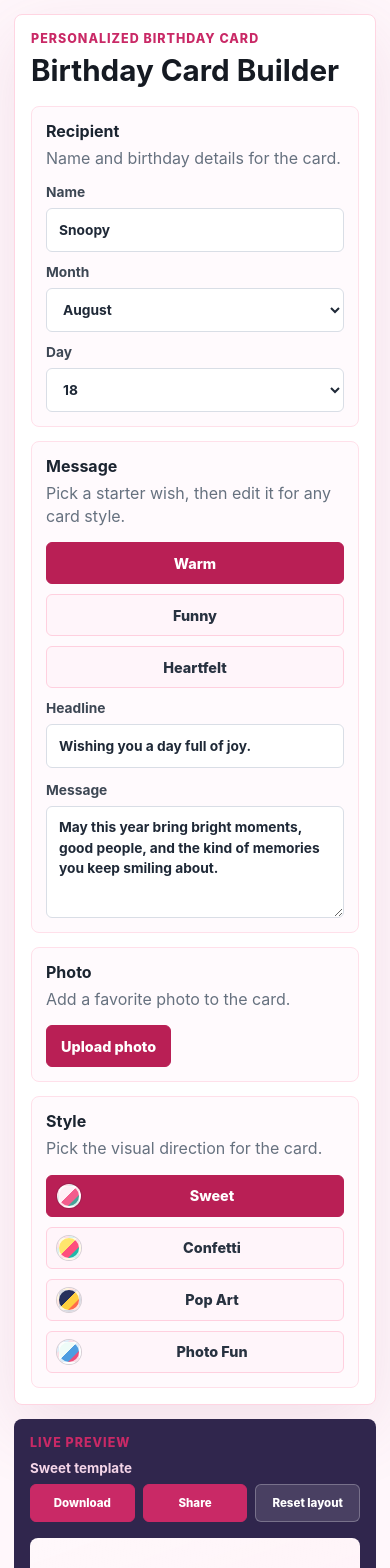
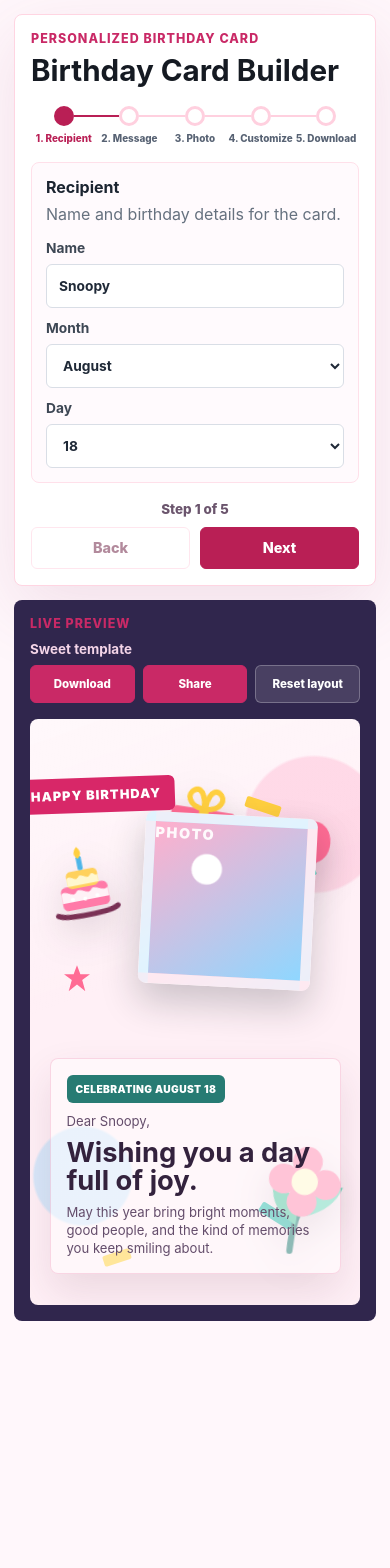
Before and after one commit to jadecodelab/personalized-birthday-card, a React (Vite) app: page / in a window 390 px wide. Shown: the top 1568 px of the page. After the commit the page ends 1335 px from the top, so only its background shows below. Built offline with nearby package versions, Linux system fonts and the light colour scheme.

Commit message:
Add progress indicator to card creation flow

```diff
--- a/src/App.tsx
+++ b/src/App.tsx
@@ -50,7 +50,16 @@ const cardTemplates = [
   { id: "photo", label: "Photo Fun" },
 ] as const;
 
+const wizardSteps = [
+  { id: "recipient", label: "Recipient" },
+  { id: "message", label: "Message" },
+  { id: "photo", label: "Photo" },
+  { id: "customize", label: "Customize" },
+  { id: "download", label: "Download" },
+] as const;
+
 type CardTemplateId = (typeof cardTemplates)[number]["id"];
+type WizardStepId = (typeof wizardSteps)[number]["id"];
 type MovableItemId =
   | "cake"
   | "flowers"
@@ -290,6 +299,8 @@ export default function App() {
     useState<MovableItemId | null>(null);
   const [isExporting, setIsExporting] = useState(false);
   const [exportStatus, setExportStatus] = useState("");
+  const [currentWizardStepId, setCurrentWizardStepId] =
+    useState<WizardStepId>("recipient");
   const photoInputRef = useRef<HTMLInputElement>(null);
   const previewCardRef = useRef<HTMLDivElement>(null);
   const dragStateRef = useRef<{
@@ -314,6 +325,12 @@ export default function App() {
   const cardPreviewClassName = `card-preview card-preview--${selectedTemplate.id}`;
   const selectedMovableLayout = movableLayouts[selectedTemplate.id];
   const cardFileName = `${getSafeFileName(previewName)}-birthday-card.png`;
+  const currentWizardStepIndex = wizardSteps.findIndex(
+    (step) => step.id === currentWizardStepId,
+  );
+  const currentWizardStep = wizardSteps[currentWizardStepIndex] ?? wizardSteps[0];
+  const isFirstWizardStep = currentWizardStepIndex === 0;
+  const isLastWizardStep = currentWizardStepIndex === wizardSteps.length - 1;
 
   function handleBirthdayMonthChange(value: string) {
     const nextMonth = Number(value);
@@ -473,6 +490,22 @@ export default function App() {
     }`;
   }
 
+  function handlePreviousWizardStep() {
+    if (isFirstWizardStep) {
+      return;
+    }
+
+    setCurrentWizardStepId(wizardSteps[currentWizardStepIndex - 1].id);
+  }
+
+  function handleNextWizardStep() {
+    if (isLastWizardStep) {
+      return;
+    }
+
+    setCurrentWizardStepId(wizardSteps[currentWizardStepIndex + 1].id);
+  }
+
   async function getCardPngBlob() {
     if (!previewCardRef.current) {
       throw new Error("The card preview is not ready yet.");
@@ -546,7 +579,31 @@ export default function App() {
           <h1>Birthday Card Builder</h1>
         </div>
 
+        <div className="wizard-shell">
+          <ol className="wizard-progress" aria-label="Birthday card steps">
+            {wizardSteps.map((step, index) => {
+              const isCurrentStep = step.id === currentWizardStep.id;
+              const isFinishedStep = index < currentWizardStepIndex;
+
+              return (
+                <li
+                  key={step.id}
+                  className={`wizard-progress-item ${
+                    isCurrentStep || isFinishedStep ? "is-filled" : ""
+                  }`}
+                  aria-current={isCurrentStep ? "step" : undefined}
+                >
+                  <span className="wizard-dot" aria-hidden="true" />
+                  <span className="wizard-step-label">
+                    {index + 1}. {step.label}
+                  </span>
+                </li>
+              );
+            })}
+          </ol>
+
           <div className="control-stack">
+            {currentWizardStep.id === "recipient" && (
               <section className="control-group" aria-labelledby="recipient-title">
                 <div>
                   <h2 id="recipient-title">Recipient</h2>
@@ -582,7 +639,9 @@ export default function App() {
                     Day
                     <select
                       value={birthdayDay}
-                  onChange={(event) => setBirthdayDay(Number(event.target.value))}
+                      onChange={(event) =>
+                        setBirthdayDay(Number(event.target.value))
+                      }
                     >
                       {availableDays.map((day) => (
                         <option key={day} value={day}>
@@ -593,7 +652,9 @@ export default function App() {
                   </label>
                 </div>
               </section>
+            )}
 
+            {currentWizardStep.id === "message" && (
               <section className="control-group" aria-labelledby="message-title">
                 <div>
                   <h2 id="message-title">Message</h2>
@@ -634,7 +695,9 @@ export default function App() {
                   </label>
                 </div>
               </section>
+            )}
 
+            {currentWizardStep.id === "photo" && (
               <section className="control-group" aria-labelledby="photo-title">
                 <div>
                   <h2 id="photo-title">Photo</h2>
@@ -661,13 +724,17 @@ export default function App() {
                     </button>
                   )}
                 </div>
-            {photoFileName && <p className="photo-file-name">{photoFileName}</p>}
+                {photoFileName && (
+                  <p className="photo-file-name">{photoFileName}</p>
+                )}
               </section>
+            )}
 
+            {currentWizardStep.id === "customize" && (
               <section className="control-group" aria-labelledby="style-title">
                 <div>
-              <h2 id="style-title">Style</h2>
-              <p>Pick the visual direction for the card.</p>
+                  <h2 id="style-title">Customize</h2>
+                  <p>Pick the visual direction and arrange the card preview.</p>
                 </div>
                 <div className="template-grid" aria-label="Template options">
                   {cardTemplates.map((template) => (
@@ -686,7 +753,81 @@ export default function App() {
                     </button>
                   ))}
                 </div>
+                <div className="wizard-inline-actions">
+                  <button
+                    className="secondary-button"
+                    type="button"
+                    onClick={handleResetMovableLayout}
+                  >
+                    Reset layout
+                  </button>
+                </div>
               </section>
+            )}
+
+            {currentWizardStep.id === "download" && (
+              <section className="control-group" aria-labelledby="download-title">
+                <div>
+                  <h2 id="download-title">Download</h2>
+                  <p>Save the finished card or open the share sheet.</p>
+                </div>
+                <div className="download-actions">
+                  <button
+                    className="export-button"
+                    type="button"
+                    disabled={isExporting}
+                    onClick={handleDownloadCard}
+                  >
+                    Download card
+                  </button>
+                  <button
+                    className="export-button"
+                    type="button"
+                    disabled={isExporting}
+                    onClick={handleShareCard}
+                  >
+                    Share card
+                  </button>
+                </div>
+                {exportStatus && (
+                  <p className="wizard-export-status" role="status">
+                    {exportStatus}
+                  </p>
+                )}
+              </section>
+            )}
+          </div>
+
+          <div className="wizard-navigation">
+            <button
+              className="secondary-button"
+              type="button"
+              disabled={isFirstWizardStep}
+              onClick={handlePreviousWizardStep}
+            >
+              Back
+            </button>
+            <span>
+              Step {currentWizardStepIndex + 1} of {wizardSteps.length}
+            </span>
+            {isLastWizardStep ? (
+              <button
+                className="secondary-button"
+                type="button"
+                onClick={() => setCurrentWizardStepId("recipient")}
+              >
+                Edit again
+              </button>
+            ) : (
+              <button
+                className="wizard-next-button"
+                type="button"
+                onClick={handleNextWizardStep}
+              >
+                Next
+              </button>
+            )}
+          </div>
         </div>
       </section>
 
--- a/src/styles.css
+++ b/src/styles.css
@@ -75,6 +75,127 @@ h1 {
 .builder-header {
   display: grid;
   gap: 10px;
+}
+
+.wizard-shell {
+  display: grid;
+  gap: 18px;
+}
+
+.wizard-progress {
+  display: grid;
+  grid-template-columns: repeat(5, minmax(0, 1fr));
+  gap: 0;
+  padding: 0;
+  margin: 0;
+  list-style: none;
+}
+
+.wizard-progress-item {
+  position: relative;
+  display: grid;
+  justify-items: center;
+  gap: 7px;
+  color: #576273;
+  font-size: 0.72rem;
+  font-weight: 800;
+  text-align: center;
+}
+
+.wizard-progress-item:not(:last-child)::after {
+  content: "";
+  position: absolute;
+  top: 10px;
+  left: calc(50% + 11px);
+  width: calc(100% - 22px);
+  height: 2px;
+  background: #ffd0df;
+}
+
+.wizard-progress-item.is-filled:not(:last-child)::after {
+  background: #b91f55;
+}
+
+.wizard-dot {
+  position: relative;
+  z-index: 1;
+  width: 22px;
+  height: 22px;
+  display: grid;
+  place-items: center;
+  background: #ffffff;
+  border: 3px solid #ffd0df;
+  border-radius: 50%;
+}
+
+.wizard-progress-item.is-filled .wizard-dot {
+  background: #b91f55;
+  border-color: #b91f55;
+}
+
+.wizard-progress-item[aria-current="step"] {
+  color: #b91f55;
+}
+
+.wizard-step-label {
+  overflow-wrap: anywhere;
+}
+
+.wizard-navigation {
+  display: grid;
+  grid-template-columns: minmax(96px, 1fr) auto minmax(96px, 1fr);
+  align-items: center;
+  gap: 12px;
+}
+
+.wizard-navigation span {
+  color: #6b556d;
+  font-size: 0.84rem;
+  font-weight: 800;
+  text-align: center;
+}
+
+.wizard-next-button {
+  min-height: 42px;
+  display: inline-grid;
+  place-items: center;
+  padding: 10px 14px;
+  color: #ffffff;
+  background: #b91f55;
+  border: 1px solid #b91f55;
+  border-radius: 6px;
+  cursor: pointer;
+  font-size: 0.9rem;
+  font-weight: 800;
+}
+
+.wizard-next-button:hover,
+.wizard-next-button:focus-visible {
+  background: #d82768;
+  border-color: #d82768;
+  box-shadow: 0 10px 24px rgb(216 39 104 / 0.12);
+  outline: none;
+}
+
+.wizard-inline-actions,
+.download-actions {
+  display: flex;
+  flex-wrap: wrap;
+  gap: 10px;
+}
+
+.download-actions .export-button {
+  min-height: 42px;
+  padding: 10px 14px;
+  font-size: 0.9rem;
+}
+
+.wizard-export-status {
+  margin: -4px 0 0;
+  color: #6d5870;
+  font-size: 0.84rem;
+  font-weight: 700;
+  line-height: 1.35;
 }
 
 .control-stack {
@@ -211,6 +332,12 @@ textarea {
   border-color: #d82768;
   box-shadow: 0 0 0 3px rgb(216 39 104 / 0.16);
   outline: none;
+}
+
+.secondary-button:disabled {
+  cursor: not-allowed;
+  opacity: 0.52;
+  box-shadow: none;
 }
 
 .photo-file-name {
@@ -398,7 +525,7 @@ textarea {
   --sticker-a: #ffcf3f;
   --sticker-b: #31c6b4;
   --sticker-c: #ff6b94;
-  --media-height: clamp(220px, 30vw, 300px);
+  --media-height: clamp(200px, 28vw, 270px);
   --photo-size: calc(var(--media-height) * 0.92);
   width: 100%;
   max-width: 400px;
@@ -407,10 +534,10 @@ textarea {
   min-height: 0;
   margin: 0 auto;
   display: grid;
-  grid-template-rows: var(--media-height) auto;
+  grid-template-rows: var(--media-height) minmax(0, 1fr);
   align-content: start;
-  gap: 22px;
-  padding: 34px;
+  gap: 18px;
+  padding: 30px 34px 44px;
   background:
     linear-gradient(160deg, rgb(255 255 255 / 0.5), transparent 42%),
     var(--card-surface);
@@ -470,7 +597,7 @@ textarea {
 
 .card-preview--elegant {
   grid-template-columns: minmax(0, 1fr) minmax(170px, 0.56fr);
-  grid-template-rows: var(--media-height) auto;
+  grid-template-rows: var(--media-height) minmax(0, 1fr);
   background:
     radial-gradient(circle at 86% 18%, rgb(255 175 204 / 0.38) 0 12%, transparent 12.5%),
     radial-gradient(circle at 16% 78%, rgb(141 215 255 / 0.35) 0 9%, transparent 9.5%),
@@ -530,9 +657,9 @@ textarea {
 
 .card-preview--playful {
   grid-template-columns: minmax(0, 1fr) minmax(190px, 0.72fr);
-  grid-template-rows: var(--media-height) auto;
+  grid-template-rows: var(--media-height) minmax(0, 1fr);
   align-content: start;
-  gap: 18px 24px;
+  gap: 16px 24px;
   background:
     radial-gradient(circle at 14% 18%, rgb(255 255 255 / 0.8) 0 3%, transparent 3.3%),
     radial-gradient(circle at 80% 24%, rgb(255 107 148 / 0.34) 0 4%, transparent 4.4%),
@@ -597,8 +724,8 @@ textarea {
 }
 
 .card-preview--bold {
-  grid-template-rows: var(--media-height) auto;
-  gap: 20px;
+  grid-template-rows: var(--media-height) minmax(0, 1fr);
+  gap: 16px;
   border: 4px solid #fff9f2;
   background:
     repeating-linear-gradient(
@@ -674,9 +801,9 @@ textarea {
 }
 
 .card-preview--photo {
-  grid-template-rows: var(--media-height) auto;
-  gap: 18px;
-  padding: 24px;
+  grid-template-rows: var(--media-height) minmax(0, 1fr);
+  gap: 16px;
+  padding: 24px 24px 44px;
   background:
     linear-gradient(180deg, transparent 0 56%, rgb(255 255 255 / 0.72) 56%),
     var(--card-surface);
@@ -1042,6 +1169,7 @@ textarea {
   position: relative;
   z-index: 1;
   display: grid;
+  align-self: end;
   gap: 12px;
   max-width: 520px;
 }
@@ -1088,7 +1216,7 @@ textarea {
   }
 
   .card-preview {
-    --media-height: clamp(210px, 44vw, 280px);
+    --media-height: clamp(190px, 40vw, 260px);
     min-height: 0;
   }
 }
@@ -1110,6 +1238,41 @@ textarea {
 
   .control-stack {
     gap: 14px;
+  }
+
+  .wizard-progress {
+    grid-template-columns: repeat(5, minmax(0, 1fr));
+  }
+
+  .wizard-progress-item {
+    gap: 6px;
+    font-size: 0.62rem;
+  }
+
+  .wizard-dot {
+    width: 20px;
+    height: 20px;
+    border-width: 3px;
+  }
+
+  .wizard-progress-item:not(:last-child)::after {
+    top: 9px;
+    left: calc(50% + 10px);
+    width: calc(100% - 20px);
+  }
+
+  .wizard-navigation {
+    grid-template-columns: 1fr 1fr;
+    gap: 10px;
+  }
+
+  .wizard-navigation span {
+    grid-column: 1 / -1;
+    grid-row: 1;
+  }
+
+  .wizard-navigation button {
+    width: 100%;
   }
 
   .control-group {
@@ -1160,11 +1323,12 @@ textarea {
   }
 
   .card-preview {
-    --media-height: clamp(178px, 55vw, 230px);
+    --media-height: clamp(150px, 48vw, 198px);
     min-height: 0;
     max-width: 400px;
-    padding: clamp(16px, 5vw, 24px);
-    gap: clamp(14px, 4vw, 18px);
+    padding: clamp(16px, 5vw, 22px) clamp(16px, 5vw, 22px)
+      clamp(30px, 8vw, 36px);
+    gap: clamp(10px, 3vw, 14px);
   }
 
   .card-ribbon {
@@ -1200,8 +1364,8 @@ textarea {
 
   .card-preview--playful {
     grid-template-columns: 1fr;
-    grid-template-rows: var(--media-height) auto;
-    gap: 18px;
+    grid-template-rows: var(--media-height) minmax(0, 1fr);
+    gap: 12px;
   }
 
   .card-preview--playful .photo-placeholder {
@@ -1218,8 +1382,8 @@ textarea {
   }
 
   .card-preview--photo {
-    grid-template-rows: var(--media-height) auto;
-    padding: 18px;
+    grid-template-rows: var(--media-height) minmax(0, 1fr);
+    padding: 18px 18px 32px;
   }
 
   .card-preview--photo .card-ribbon {
@@ -1245,7 +1409,7 @@ textarea {
   }
 
   .card-copy h2 {
-    font-size: clamp(1.55rem, 8.4vw, 2.05rem);
+    font-size: clamp(1.35rem, 7vw, 1.72rem);
     line-height: 1;
   }
 
@@ -1254,12 +1418,23 @@ textarea {
   }
 
   .card-copy p {
-    font-size: 0.88rem;
-    line-height: 1.45;
+    font-size: 0.82rem;
+    line-height: 1.38;
   }
 
   .card-copy .birthday-line {
     padding: 7px 9px;
-    font-size: 0.68rem;
+    font-size: 0.64rem;
+  }
+
+  .card-preview--elegant .card-copy,
+  .card-preview--bold .card-copy,
+  .card-preview--photo .card-copy {
+    padding: 16px;
+  }
+
+  .card-preview--bold .card-copy h2 {
+    font-size: clamp(1.25rem, 6.4vw, 1.58rem);
+    line-height: 0.98;
   }
 }
```
Also changed, not shown: 1 other file (tests, documents, lock files or other folders). Lines whose indentation alone changed are shown as unchanged.
